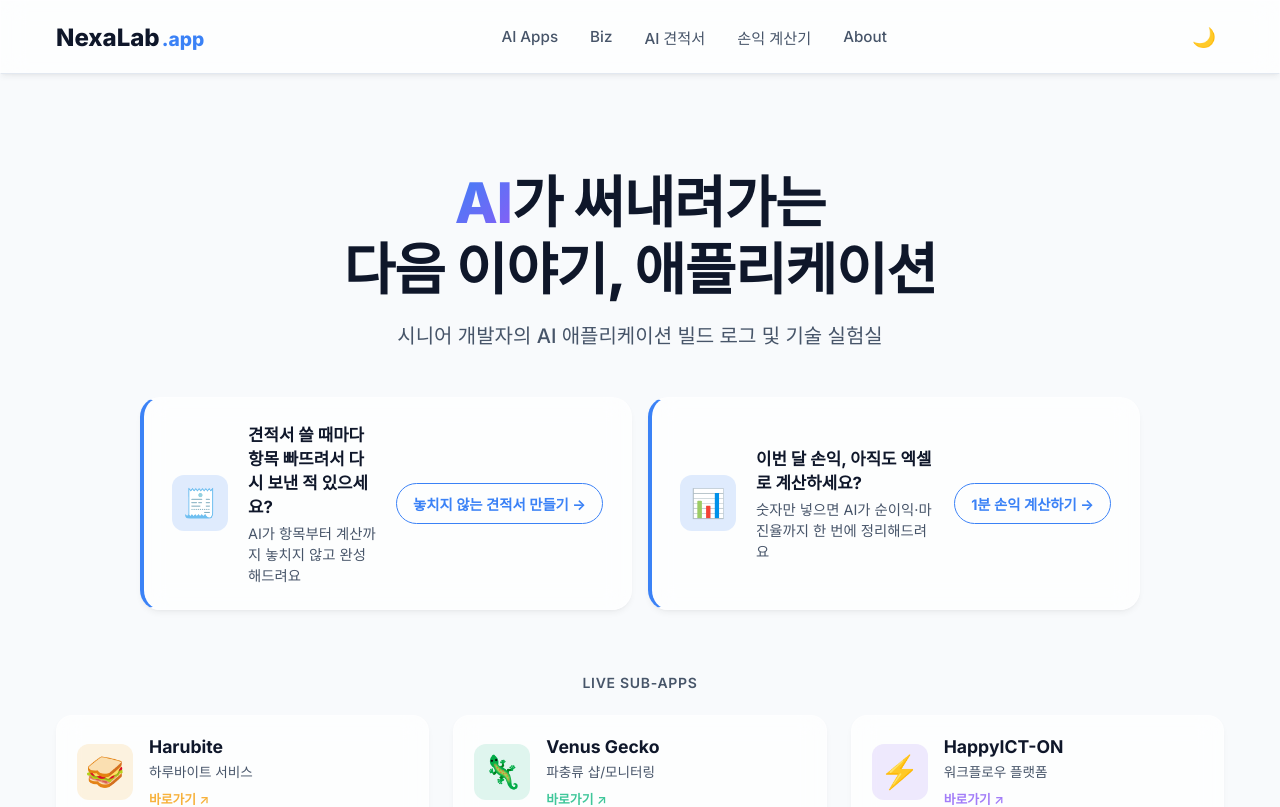
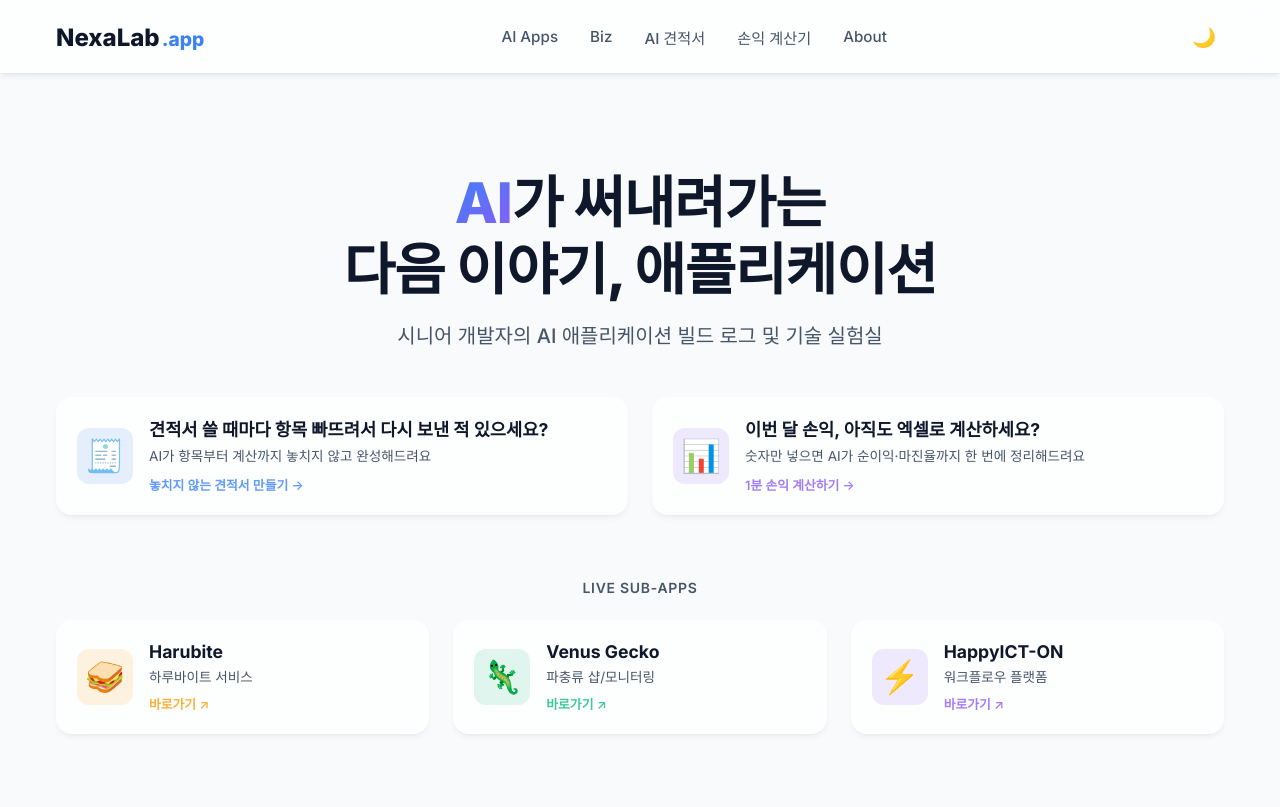
Before and after one commit to skylie249/nexalab, a Next.js app: page / in a window 1280 px wide. Shown: the top 807 px of the page. Built offline with nearby package versions, Linux system fonts and the light colour scheme; no server answers; the database is empty.

Commit message:
충돌 및 개선

```diff
--- a/src/components/ToolPromoBanner.module.css
+++ b/src/components/ToolPromoBanner.module.css
@@ -1,6 +1,4 @@
 .wrapper {
-  max-width: 1000px;
-  margin: 0 auto;
   width: 100%;
   display: grid;
   grid-template-columns: 1fr;
@@ -9,7 +7,8 @@
 
 @media (min-width: 768px) {
   .wrapper {
-    grid-template-columns: 1fr 1fr;
+    grid-template-columns: repeat(2, 1fr);
+    gap: 1.5rem;
   }
 }
 
@@ -17,117 +16,115 @@
   display: flex;
   align-items: center;
   gap: 1rem;
-  padding: 1.1rem 1.25rem;
-  border-radius: 1.25rem;
-  border-left: 4px solid var(--accent-color);
+  padding: 1.25rem;
+  border-radius: 1rem;
   transition: transform 0.3s cubic-bezier(0.4, 0, 0.2, 1), box-shadow 0.3s ease;
-  height: 100%;
+  position: relative;
+  overflow: hidden;
 }
 
 .card:hover {
-  transform: scale(1.02);
+  transform: translateY(-4px) scale(1.02);
   box-shadow: 0 10px 25px -5px rgba(0, 0, 0, 0.1), 0 8px 10px -6px rgba(0, 0, 0, 0.1);
 }
 
-.icon {
-  flex-shrink: 0;
-  width: 2.75rem;
-  height: 2.75rem;
+.card::before {
+  content: "";
+  position: absolute;
+  top: 0;
+  left: 0;
+  width: 100%;
+  height: 100%;
+  background: linear-gradient(135deg, rgba(255, 255, 255, 0.1), transparent);
+  opacity: 0;
+  transition: opacity 0.3s ease;
+}
+
+.card:hover::before {
+  opacity: 1;
+}
+
+.cardIcon {
+  font-size: 2rem;
+  width: 3.5rem;
+  height: 3.5rem;
   display: flex;
   align-items: center;
   justify-content: center;
-  font-size: 1.4rem;
   border-radius: 0.75rem;
-  background: color-mix(in srgb, var(--accent-color) 15%, transparent);
+  flex-shrink: 0;
 }
 
-.textWrap {
+.cardInfo {
   flex: 1;
   min-width: 0;
   display: flex;
   flex-direction: column;
-  gap: 0.2rem;
+  gap: 0.25rem;
 }
 
-.mainCopyDesktop,
-.mainCopyMobile {
-  font-size: 1rem;
+.titleDesktop,
+.titleMobile {
+  font-size: 1.05rem;
   font-weight: 700;
   color: var(--text-primary);
+  line-height: 1.35;
 }
 
-.mainCopyDesktop {
+.titleDesktop {
   display: none;
 }
 
-.mainCopyMobile {
+.titleMobile {
   display: block;
 }
 
-.subCopyDesktop {
+.descDesktop {
   display: none;
-  font-size: 0.9rem;
+  font-size: 0.85rem;
   color: var(--text-secondary);
+  line-height: 1.5;
 }
 
-.ctaDesktop,
-.ctaMobile {
-  flex-shrink: 0;
-  font-weight: 700;
-  color: var(--accent-color);
-  white-space: nowrap;
-  padding: 0.55rem 1rem;
-  border-radius: 999px;
-  border: 1px solid var(--accent-color);
-  transition: background 0.2s ease, color 0.2s ease;
+.linkText {
+  font-size: 0.8rem;
+  font-weight: 600;
+  margin-top: 0.25rem;
+  display: inline-block;
+  opacity: 0.8;
 }
 
-.ctaDesktop {
-  display: none;
-  font-size: 0.9rem;
+.card:hover .linkText {
+  opacity: 1;
 }
 
-.ctaMobile {
-  display: inline-flex;
-  font-size: 0.8rem;
+.ctaDesktopText {
+  display: none;
 }
 
-.card:hover .ctaDesktop,
-.card:hover .ctaMobile {
-  background: var(--accent-color);
-  color: #fff;
+.ctaMobileText {
+  display: inline;
 }
 
 @media (min-width: 768px) {
-  .card {
-    padding: 1.5rem 1.75rem;
-    gap: 1.25rem;
+  .titleDesktop {
+    display: block;
+    font-size: 1.1rem;
   }
 
-  .icon {
-    width: 3.5rem;
-    height: 3.5rem;
-    font-size: 1.75rem;
-  }
-
-  .mainCopyDesktop {
-    display: block;
-    font-size: 1.05rem;
-  }
-
-  .mainCopyMobile {
+  .titleMobile {
     display: none;
   }
 
-  .subCopyDesktop {
+  .descDesktop {
     display: block;
   }
 
-  .ctaDesktop {
-    display: inline-flex;
+  .ctaDesktopText {
+    display: inline;
   }
 
-  .ctaMobile {
+  .ctaMobileText {
     display: none;
   }
 }
--- a/src/components/ToolPromoBanner.tsx
+++ b/src/components/ToolPromoBanner.tsx
@@ -6,9 +6,10 @@ const TOOL_CARDS = [
     key: "quote-generator",
     href: "/tools/quote-generator",
     icon: "🧾",
-    mainCopyDesktop: "견적서 쓸 때마다 항목 빠뜨려서 다시 보낸 적 있으세요?",
-    subCopyDesktop: "AI가 항목부터 계산까지 놓치지 않고 완성해드려요",
-    mainCopyMobile: "견적서, 항목 빠뜨리셨나요?",
+    color: "#3b82f6",
+    titleDesktop: "견적서 쓸 때마다 항목 빠뜨려서 다시 보낸 적 있으세요?",
+    titleMobile: "견적서, 항목 빠뜨리셨나요?",
+    descDesktop: "AI가 항목부터 계산까지 놓치지 않고 완성해드려요",
     ctaDesktop: "놓치지 않는 견적서 만들기 →",
     ctaMobile: "지금 확인 →",
   },
@@ -16,9 +17,10 @@ const TOOL_CARDS = [
     key: "profit-calculator",
     href: "/tools/profit-calculator",
     icon: "📊",
-    mainCopyDesktop: "이번 달 손익, 아직도 엑셀로 계산하세요?",
-    subCopyDesktop: "숫자만 넣으면 AI가 순이익·마진율까지 한 번에 정리해드려요",
-    mainCopyMobile: "손익 계산, 아직도 엑셀로?",
+    color: "#8b5cf6",
+    titleDesktop: "이번 달 손익, 아직도 엑셀로 계산하세요?",
+    titleMobile: "손익 계산, 아직도 엑셀로?",
+    descDesktop: "숫자만 넣으면 AI가 순이익·마진율까지 한 번에 정리해드려요",
     ctaDesktop: "1분 손익 계산하기 →",
     ctaMobile: "1분 계산 →",
   },
@@ -32,18 +34,20 @@ export default function ToolPromoBanner() {
           key={tool.key}
           href={tool.href}
           className={`${styles.card} glass`}
-          aria-label={`${tool.mainCopyDesktop} ${tool.subCopyDesktop}`}
+          aria-label={`${tool.titleDesktop} ${tool.descDesktop}`}
         >
-          <div className={styles.icon}>{tool.icon}</div>
-
-          <div className={styles.textWrap}>
-            <p className={styles.mainCopyDesktop}>{tool.mainCopyDesktop}</p>
-            <p className={styles.subCopyDesktop}>{tool.subCopyDesktop}</p>
-            <p className={styles.mainCopyMobile}>{tool.mainCopyMobile}</p>
+          <div className={styles.cardIcon} style={{ backgroundColor: `${tool.color}20` }}>
+            {tool.icon}
           </div>
-
-          <span className={styles.ctaDesktop}>{tool.ctaDesktop}</span>
-          <span className={styles.ctaMobile}>{tool.ctaMobile}</span>
+          <div className={styles.cardInfo}>
+            <h3 className={styles.titleDesktop}>{tool.titleDesktop}</h3>
+            <h3 className={styles.titleMobile}>{tool.titleMobile}</h3>
+            <p className={styles.descDesktop}>{tool.descDesktop}</p>
+            <span className={styles.linkText} style={{ color: tool.color }}>
+              <span className={styles.ctaDesktopText}>{tool.ctaDesktop}</span>
+              <span className={styles.ctaMobileText}>{tool.ctaMobile}</span>
+            </span>
+          </div>
         </Link>
       ))}
     </section>
```
Also changed, not shown: 1 other file (tests, documents, lock files or other folders).
